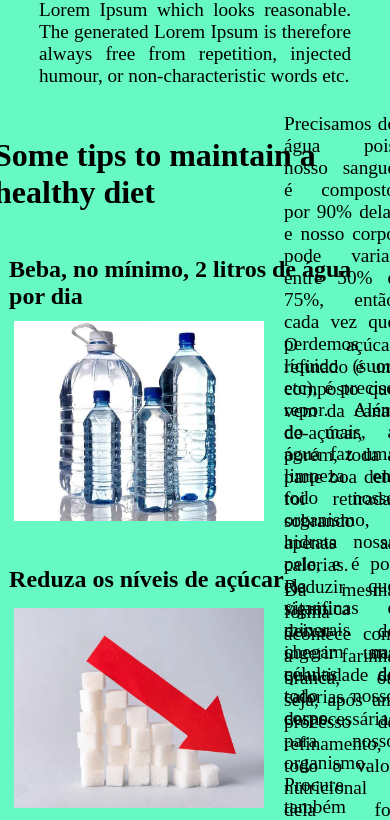
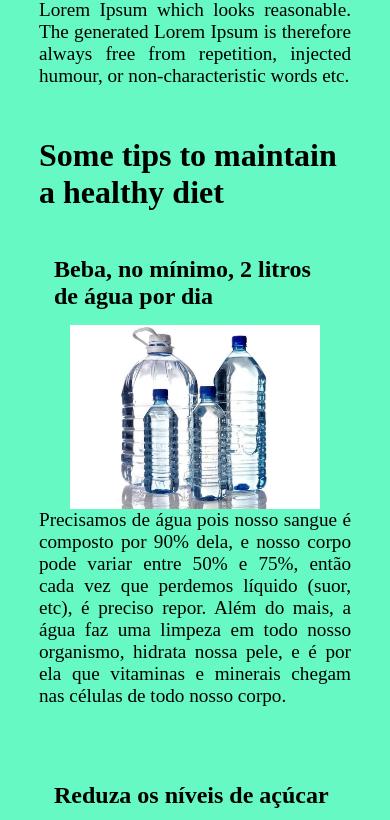
Before and after one commit to VTramon/Be-healthy, a Next.js app: page / in a window 390 px wide. Shown: the part 807-1627 px from the top of the page. Built offline with nearby package versions, Linux system fonts and the light colour scheme; a web font is replaced by a local one.

Commit message:
improved the responsivity

```diff
--- a/src/components/Header/style.module.scss
+++ b/src/components/Header/style.module.scss
@@ -44,6 +44,22 @@
 
     @include breakpoint(laptop) {
       font-size: 4.5em;
+
+      @media (max-height: 400px) {
+        font-size: 10vh;
+      }
+    }
+
+    @include breakpoint(tablet) {
+      @media (max-height: 400px) {
+        font-size: 10vh;
+      }
+    }
+
+    @include breakpoint(Stablet) {
+      @media (max-height: 400px) {
+        font-size: 10vh;
+      }
     }
 
     @include breakpoint(Lmobile) {
@@ -54,6 +70,10 @@
       width: 70vw;
       text-align: center;
 
+      @media (max-height: 400px) {
+        font-size: 10vh;
+      }
+
       text-decoration: none;
       -webkit-text-stroke: rgb(145, 145, 145);
       -webkit-text-stroke-width: 1px;
--- a/src/components/Layout/style.module.scss
+++ b/src/components/Layout/style.module.scss
@@ -44,14 +44,10 @@
 .tipsList {
   display: flex;
   flex-direction: column;
+  list-style: none;
 
   li {
-    display: flex;
-    flex-direction: column;
-    justify-content: space-between;
-    align-items: flex-start;
     width: 100%;
-    height: 250px;
     margin: 30px 0;
 
     h4 {
@@ -61,11 +57,7 @@
     }
 
     div {
-      display: flex;
-      justify-content: center;
-      align-items: center;
-      height: 80%;
-
+      float: left;
       img {
         height: 100%;
         width: 250px;
@@ -75,3 +67,20 @@
     }
   }
 }
+
+@media (max-width: 500px) {
+  .tipsList {
+    li {
+      justify-content: center;
+      align-items: center;
+
+      div {
+        display: flex;
+        justify-content: center;
+        align-items: center;
+
+        float: unset;
+      }
+    }
+  }
+}
```
Also changed, not shown: src/components/Layout/index.tsx (+25 -26 lines).
